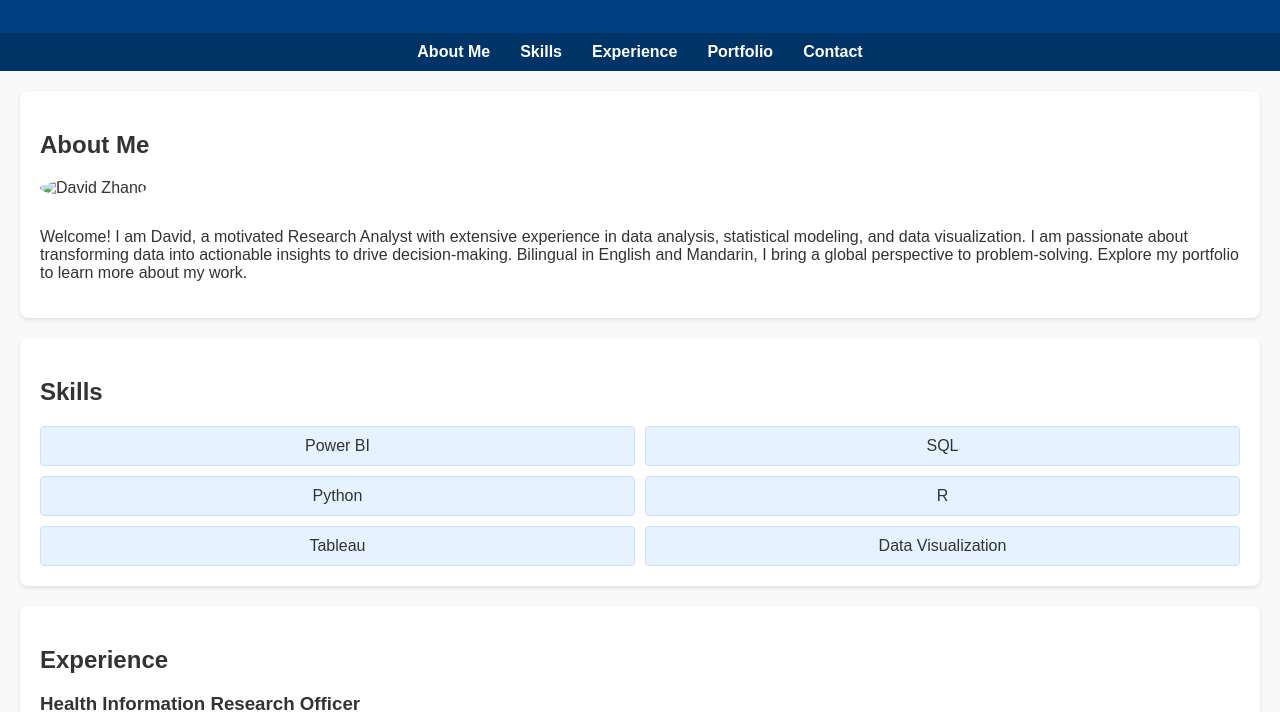
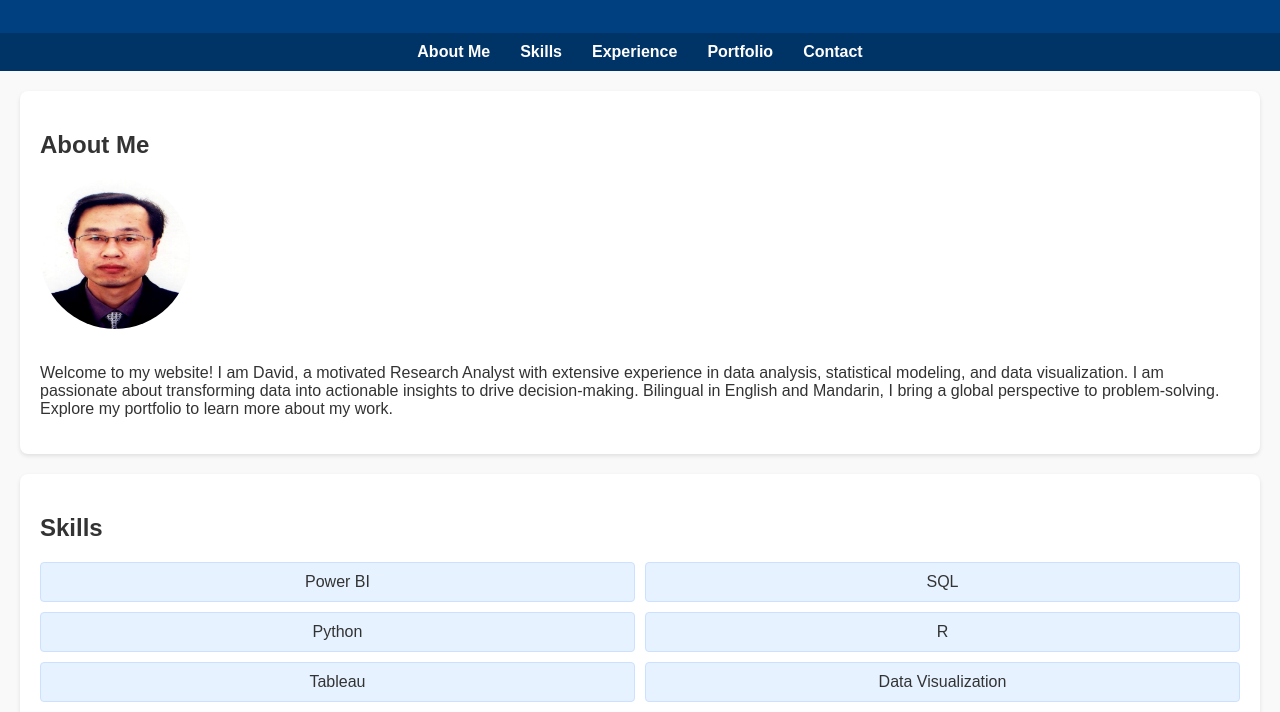
Before and after one commit to DavidZhang-2022/portfolio, a plain HTML site: page index.html in a window 1280 px wide. Shown: the part 94-806 px from the top of the page. Drawn offline with Linux system fonts and the light colour scheme.

Commit message:
Update index.html

```diff
--- a/index.html
+++ b/index.html
@@ -90,9 +90,9 @@
     <section id="about">
         <h2>About Me</h2>
         <div>
-        <img src="images/David1.jpg" alt="David Zhang" style="width: 150px; height: 150px; border-radius: 50%; margin-bottom: 15px;">
+        <img src="David1.jpg" alt="David Zhang" style="width: 150px; height: 150px; border-radius: 50%; margin-bottom: 15px;">
         </div>
-        <p>Welcome! I am David, a motivated Research Analyst with extensive experience in data analysis, statistical modeling, and data visualization. I am passionate about transforming data into actionable insights to drive decision-making. Bilingual in English and Mandarin, I bring a global perspective to problem-solving. Explore my portfolio to learn more about my work.</p>
+        <p>Welcome to my website! I am David, a motivated Research Analyst with extensive experience in data analysis, statistical modeling, and data visualization. I am passionate about transforming data into actionable insights to drive decision-making. Bilingual in English and Mandarin, I bring a global perspective to problem-solving. Explore my portfolio to learn more about my work.</p>
     </section>
 
     <section id="skills">
```
